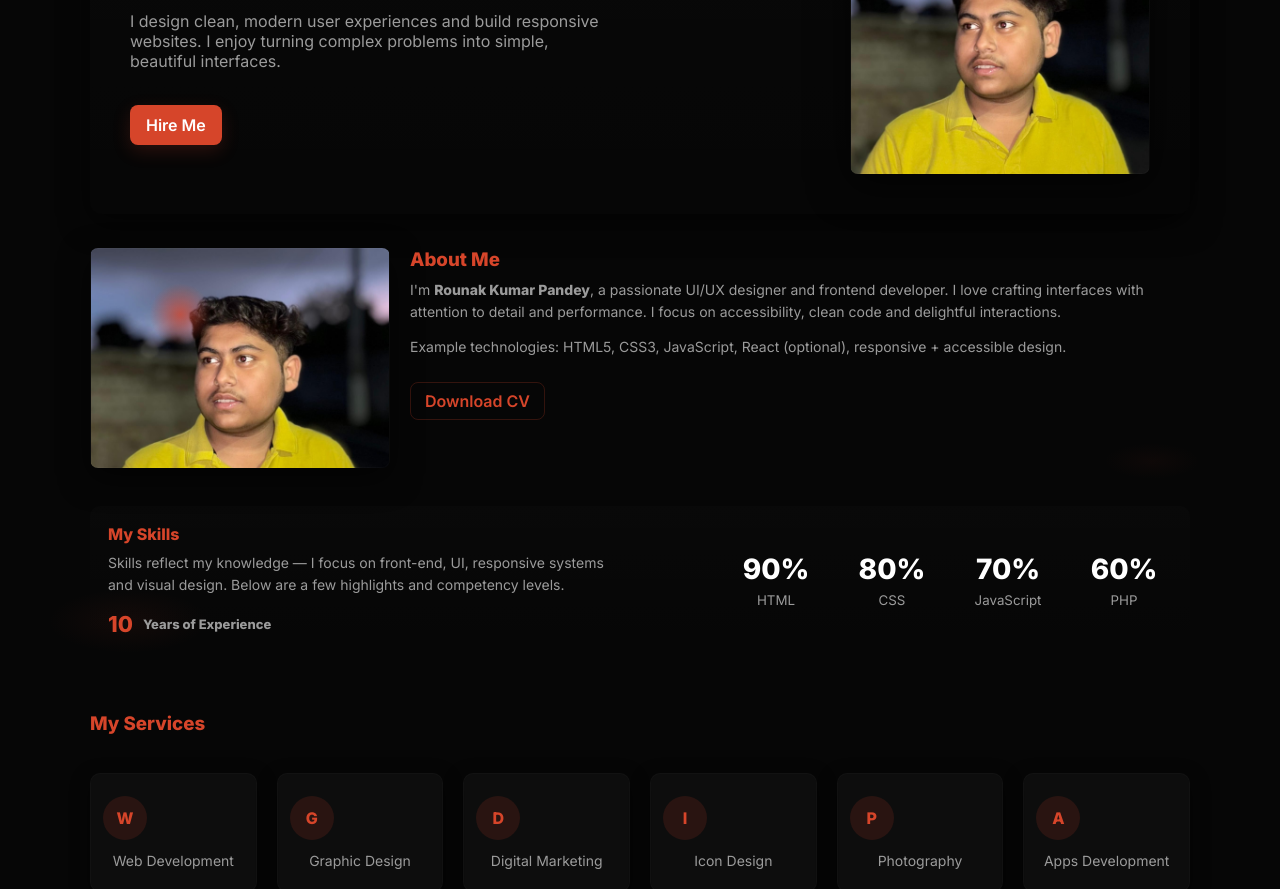
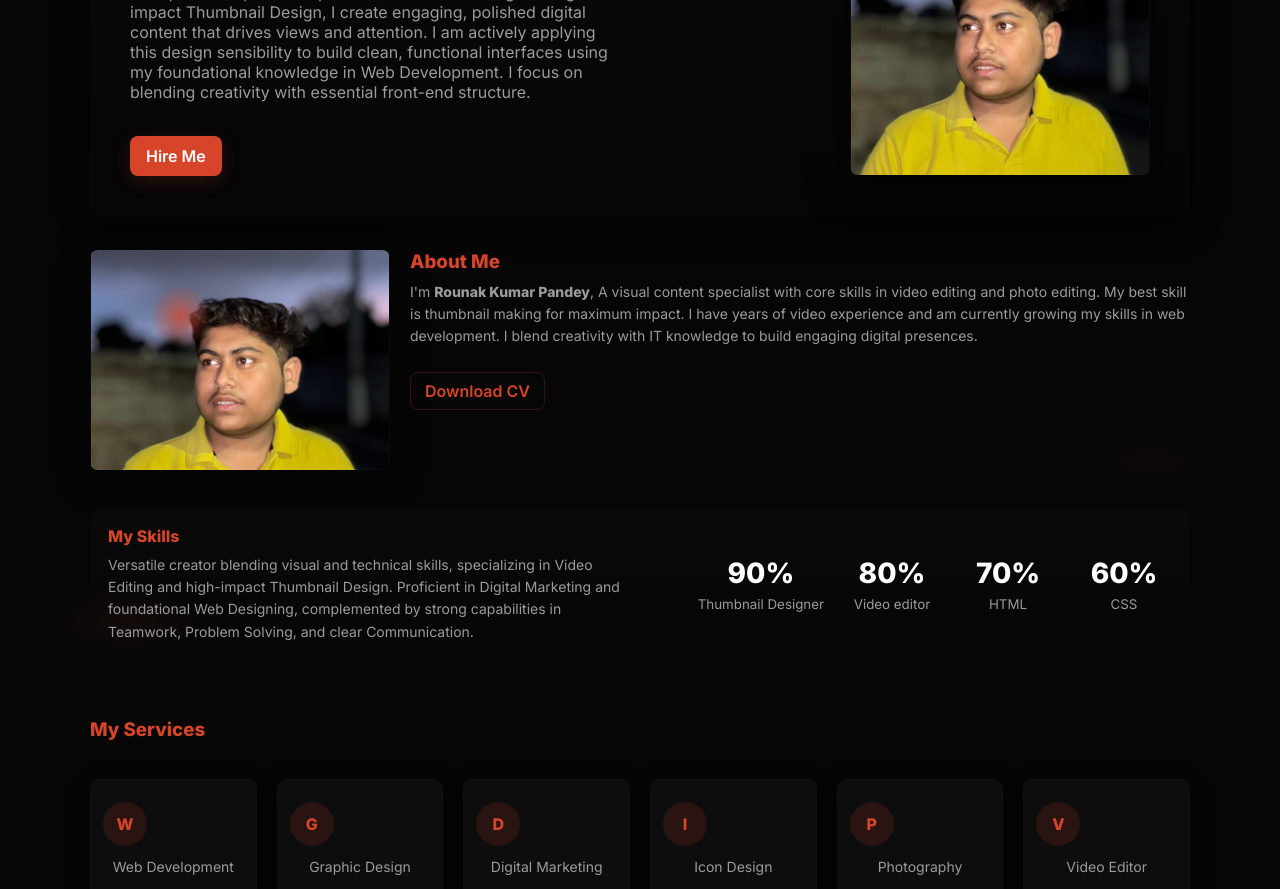
Before and after one commit to Rounakpandey2007/My-Portfolio, a plain HTML site: page index.html in a window 1280 px wide. Shown: the part 259-1148 px from the top of the page. Drawn offline with Linux system fonts and the light colour scheme.

Commit message:
Update index.html

```diff
--- a/index.html
+++ b/index.html
@@ -287,9 +287,9 @@
         <div class="intro">
           <small>Hello,</small>
           <h1 id="intro-heading">I'm <span style="color:var(--accent)">Rounak Kumar Pandey</span></h1>
-          <div class="role">UI/UX Designer • Frontend Developer</div>
+          <div class="role"> Visual Design & Strategy • Thumbnail Designer • Aspiring Web Developer</div>
           <p style="color:var(--muted); margin-top:14px; max-width:70%;">
-            I design clean, modern user experiences and build responsive websites. I enjoy turning complex problems into simple, beautiful interfaces.
+            With proven expertise in professional Video Editing and high-impact Thumbnail Design, I create engaging, polished digital content that drives views and attention. I am actively applying this design sensibility to build clean, functional interfaces using my foundational knowledge in Web Development. I focus on blending creativity with essential front-end structure.
           </p>
           <a class="cta" href="#contact">Hire Me</a>
         </div>
@@ -304,11 +304,7 @@
         <div>
           <h3>About Me</h3>
           <p>
-            I'm <strong>Rounak Kumar Pandey</strong>, a passionate UI/UX designer and frontend developer. I love crafting interfaces with attention to detail and performance. I focus on accessibility, clean code and delightful interactions.
-          </p>
-
-          <p style="color:var(--muted); font-size:14px;">
-            Example technologies: HTML5, CSS3, JavaScript, React (optional), responsive + accessible design.
+            I'm <strong>Rounak Kumar Pandey</strong>, A visual content specialist with core skills in video editing and photo editing. My best skill is thumbnail making for maximum impact. I have years of video experience and am currently growing my skills in web development. I blend creativity with IT knowledge to build engaging digital presences.
           </p>
 
           <a class="download" href="#" download>Download CV</a>
@@ -320,30 +316,26 @@
         <div class="skills" aria-label="Skills overview">
           <div class="left">
             <h4>My Skills</h4>
-            <p>Skills reflect my knowledge — I focus on front-end, UI, responsive systems and visual design. Below are a few highlights and competency levels.</p>
+            <p>Versatile creator blending visual and technical skills, specializing in Video Editing and high-impact Thumbnail Design. Proficient in Digital Marketing and foundational Web Designing, complemented by strong capabilities in Teamwork, Problem Solving, and clear Communication.</p>
 
-            <div class="experience">
-              <div style="font-size:22px;">10</div>
-              <div style="font-size:13px; color:var(--muted)">Years of Experience</div>
-            </div>
           </div>
 
           <div class="skill-list" role="list" aria-label="Skill percentages">
             <div class="skill" role="listitem">
               <div class="pct">90%</div>
+              <small>Thumbnail Designer</small>
+            </div>
+            <div class="skill" role="listitem">
+              <div class="pct">80%</div>
+              <small>Video editor</small>
+            </div>
+            <div class="skill" role="listitem">
+              <div class="pct">70%</div>
               <small>HTML</small>
             </div>
             <div class="skill" role="listitem">
-              <div class="pct">80%</div>
+              <div class="pct">60%</div>
               <small>CSS</small>
-            </div>
-            <div class="skill" role="listitem">
-              <div class="pct">70%</div>
-              <small>JavaScript</small>
-            </div>
-            <div class="skill" role="listitem">
-              <div class="pct">60%</div>
-              <small>PHP</small>
             </div>
           </div>
         </div>
@@ -374,8 +366,8 @@
             <p>Photography</p>
           </div>
           <div class="service">
-            <div class="icon">A</div>
-            <p>Apps Development</p>
+            <div class="icon">V</div>
+            <p>Video Editor</p>
           </div>
         </div>
       </section>
```
